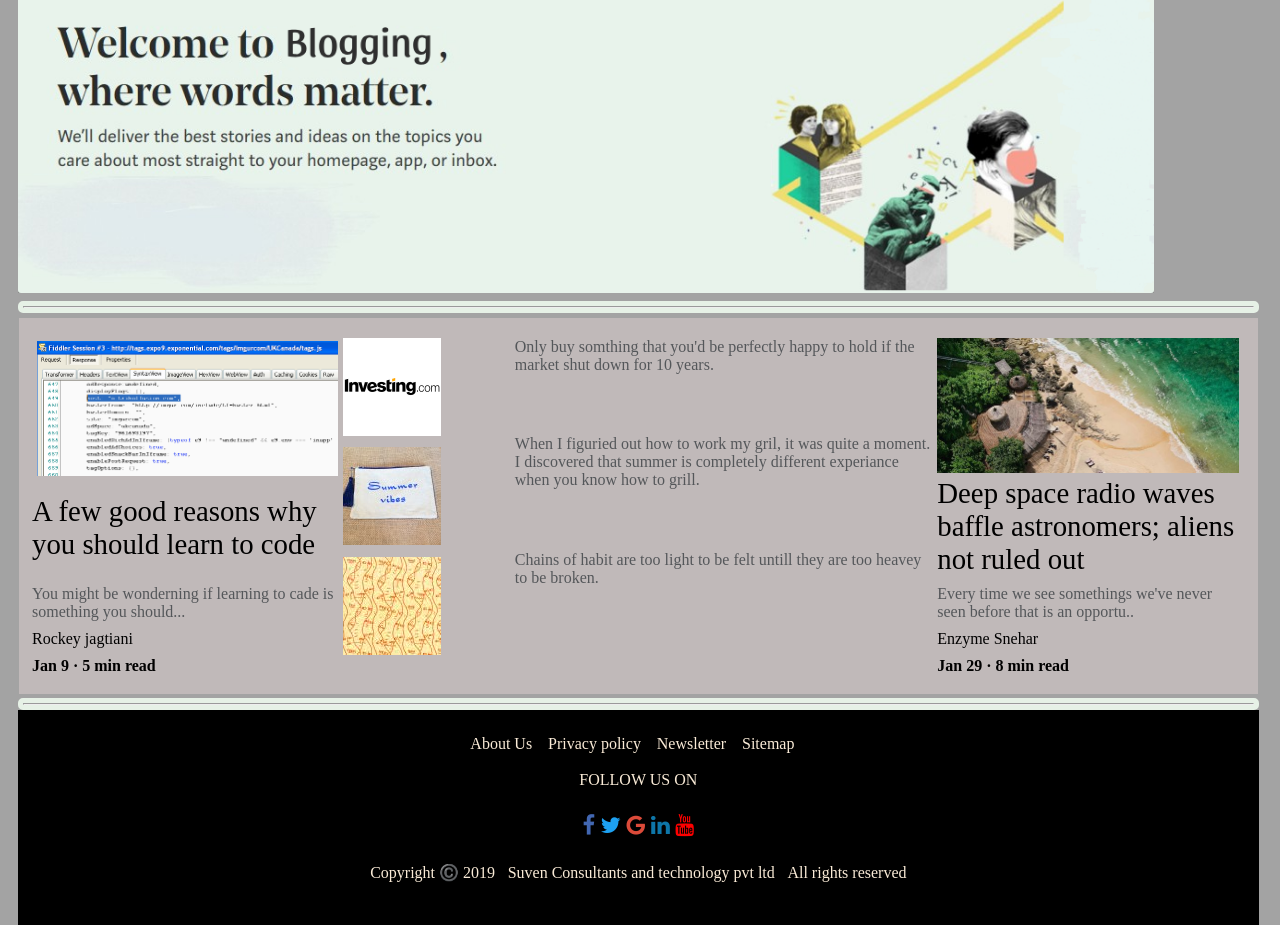
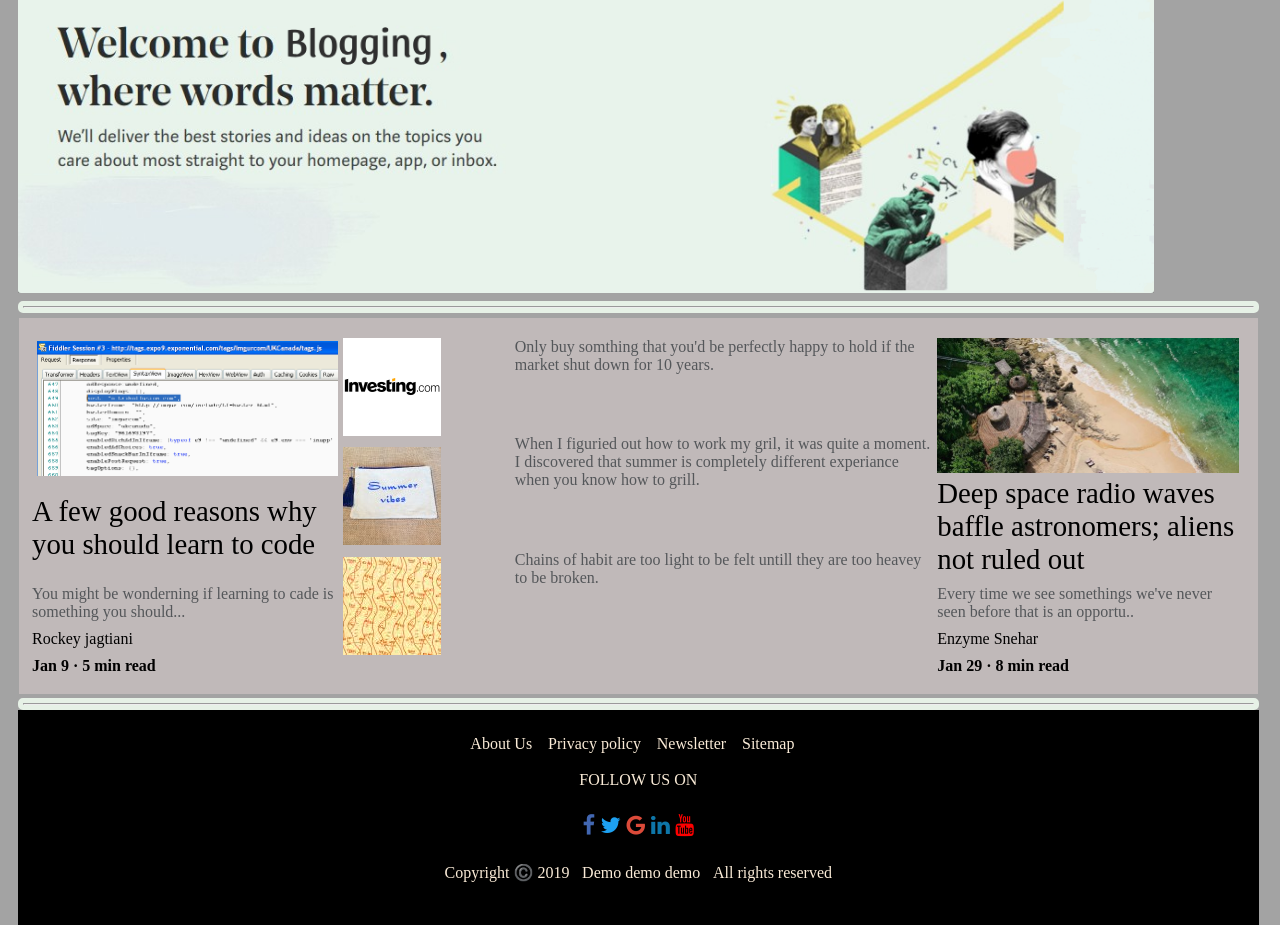
Before and after one commit to shravanEce/blogging, a plain HTML site: page index.html in a window 1280 px wide. Shown: the part 609-1534 px from the top of the page. Drawn offline with Linux system fonts and the light colour scheme.

Commit message:
Update index.html

```diff
--- a/index.html
+++ b/index.html
@@ -141,7 +141,7 @@ function myFunction() {
     </div>
     <div class="f2">
         Copyright ©️ 2019
-        <span  class="suven" style="margin: 0 0.75% 0">Suven Consultants and technology pvt ltd
+        <span  class="suven" style="margin: 0 0.75% 0">Demo demo demo
         </span>
         <span>All rights reserved </span>
     </div>
```
